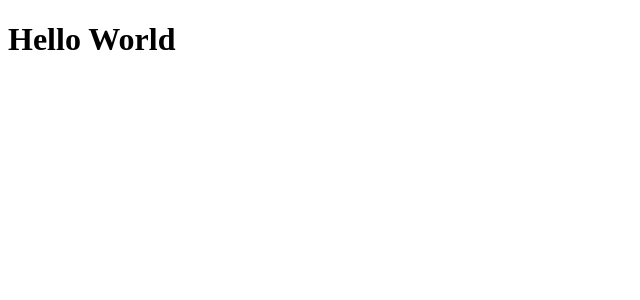
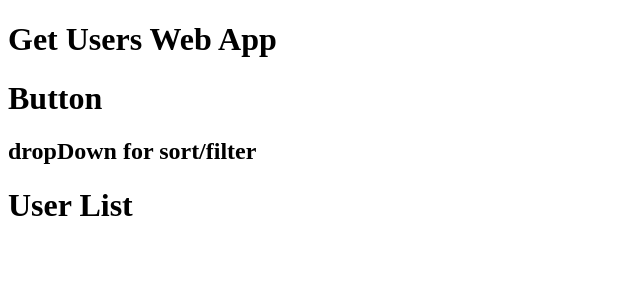
Before and after one commit to Tommybounch/DLLInterview, a React (Create React App) app in the folder client/: page / in a window 1280 px wide. Shown: the top 300 px of the page, without its empty margins (0-640 px from the left). Built offline with nearby package versions, Linux system fonts and the light colour scheme.

Commit message:
Initial Commit

```diff
--- a/client/package.json
+++ b/client/package.json
@@ -3,6 +3,9 @@
   "version": "0.1.0",
   "private": true,
   "dependencies": {
+    "@emotion/react": "^11.14.0",
+    "@emotion/styled": "^11.14.1",
+    "@mui/material": "^7.3.1",
     "@types/node": "^16.18.106",
     "@types/react": "^18.3.4",
     "@types/react-dom": "^18.3.0",
--- a/client/src/App.tsx
+++ b/client/src/App.tsx
@@ -3,8 +3,18 @@ import './App.css';
 
 function App() {
   return (
+    //Parent Div
     <div className="App">
-      <h1>Hello World</h1>
+      <h1>Get Users Web App</h1>
+      <div className="parentContainer">
+        <div className="searchPanel">
+          <h1>Button</h1>
+          <h2>dropDown for sort/filter</h2>
+        </div>
+        <div className="resultsPanel">
+          <h1>User List</h1>
+        </div>
+      </div>
     </div>
   );
 }
```
